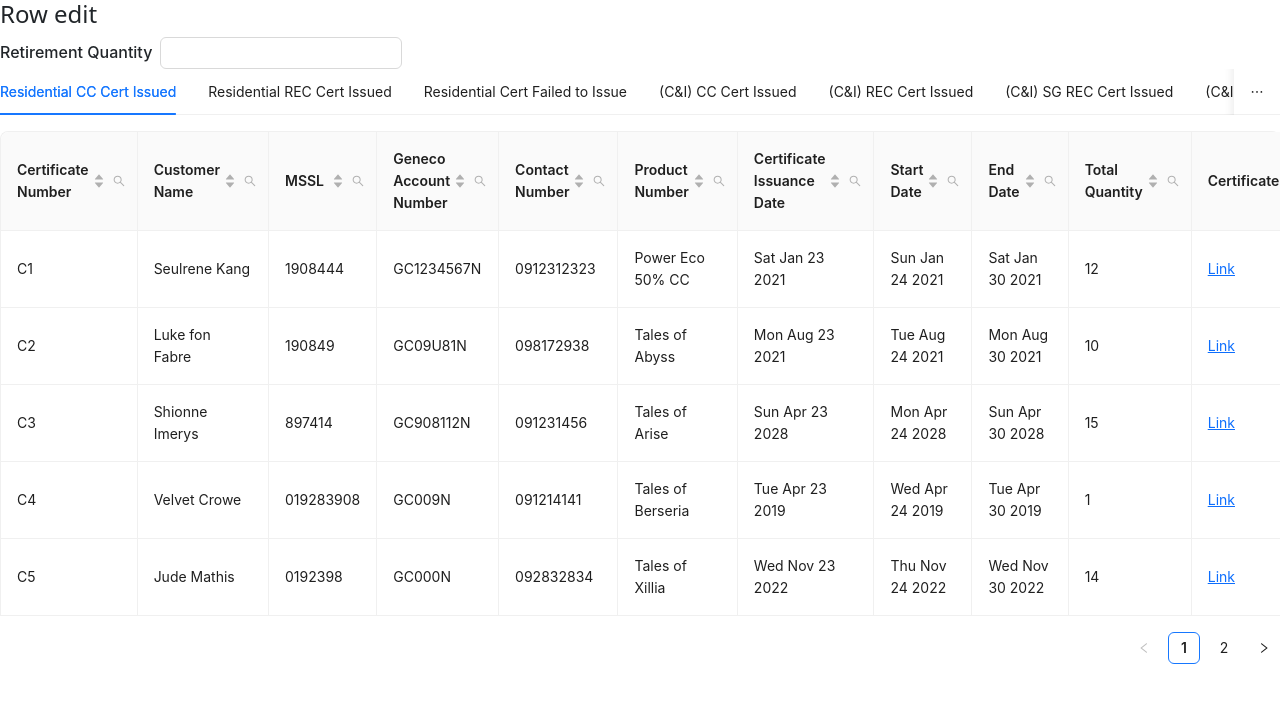
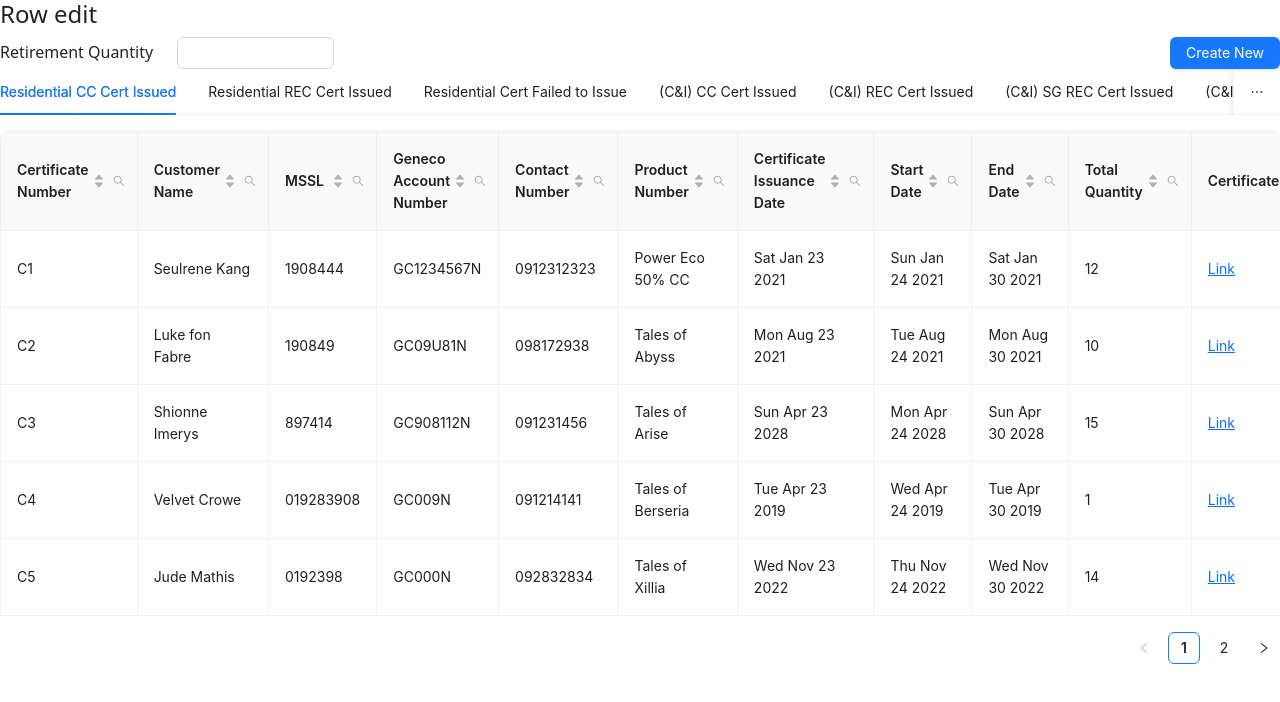
Before and after one commit to hansel-cmd/Table-Inline-Editting, a React (Create React App) app: page / in a window 1280 px wide. Shown: the top 702 px of the page. Built offline with nearby package versions, Linux system fonts and the light colour scheme.

Commit message:
feat: Added a Modal

```diff
--- a/src/App.js
+++ b/src/App.js
@@ -1,10 +1,18 @@
+import { useState } from 'react'
 import { Tabs } from 'antd'
-import { Input, Col, Row } from 'antd'
+import { Input } from 'antd'
 import AnotherTable from './components/AnotherTable'
+import CustomModal from './components/Modal'
 
 function App() {
 
+  const [currentTabTitle, setCurrentTabTitle] = useState('Residential CC Cert Issued')
   const handleTabChange = (key) => {
+    const currentTab = anotherTab.find(t => t.key === key)
+    if (!currentTab) return
+    const tabLabel = currentTab.label
+    setCurrentTabTitle(tabLabel)
+
     console.log(key)
   }
 
@@ -94,6 +102,7 @@ function App() {
       editable: false,
     },
   ]
+
   // Tab used for the SECOND table
   const anotherTab = [
     {
@@ -143,14 +152,16 @@ function App() {
     <div className="App">
       <h4>Row edit</h4>
 
-      <Row>
-        <Col className='d-flex align-items-center justify-content-center me-2'>
-          <h6 className='my-0'>Retirement Quantity</h6>
-        </Col>
-        <Col>
-          <Input onInput={(e) => console.log(e.target.value)} />
-        </Col>
-      </Row>
+
+      <div className='row'>
+        <div className="col-6 d-flex align-items-center justify-content-start">
+          <h6 className='my-0 me-4'>Retirement Quantity</h6>
+          <Input className='w-25' onInput={(e) => console.log(e.target.value)} />
+        </div>
+        <div className="col d-flex justify-content-end">
+          <CustomModal currentTabTitle={currentTabTitle}></CustomModal>
+        </div>
+      </div>
 
       <Tabs defaultActiveKey='1' items={anotherTab} onChange={handleTabChange}></Tabs>
     </div>
--- /dev/null
+++ b/src/components/Modal.js
@@ -0,0 +1,81 @@
+import { Button, Modal, Input, Select, DatePicker, InputNumber } from 'antd'
+import { useState } from 'react'
+
+const CustomModal = ({ currentTabTitle }) => {
+
+    const [isModalOpen, setIsModalOpen] = useState(false)
+
+    const showModal = () => {
+        setIsModalOpen(true)
+    }
+    const handleOk = () => {
+        setIsModalOpen(false)
+    }
+    const handleCancel = () => {
+        setIsModalOpen(false)
+    }
+
+
+    return (
+        <>
+            <Button type="primary" onClick={showModal}>
+                Create New
+            </Button>
+            <Modal
+                title={`Create new ${currentTabTitle}`}
+                open={isModalOpen}
+                onOk={handleOk}
+                onCancel={handleCancel}
+                width={500}
+                footer={[
+                    <Button key="back" onClick={handleCancel}>
+                        Return
+                    </Button>,
+                    <Button key="submit" type="primary" onClick={handleOk}>
+                        Submit
+                    </Button>,
+                ]}
+            >
+                <div className='py-4'>
+                    <div className="mb-3 row">
+                        <label for="field1" className="col-sm-2 col-form-label">Field1</label>
+                        <div className="col-sm-10">
+                            <Input id="field1" onInput={(e) => console.log(e.target.value)} />
+                        </div>
+                    </div>
+                    <div className="mb-3 row">
+                        <label for="field2" className="col-sm-2 col-form-label">Field2</label>
+                        <div className="col-sm-10">
+                            <Input id="field2" onInput={(e) => console.log(e.target.value)} />
+                        </div>
+                    </div>
+                    <div className="mb-3 row">
+                        <label for="field3" className="col-sm-2 col-form-label">Field3</label>
+                        <div className="col-sm-10">
+                                <Select className='w-100'>
+                                    <Select.Option value="option1">Option 1</Select.Option>
+                                    <Select.Option value="option2">Option 2</Select.Option>
+                                    <Select.Option value="option3">Option 3</Select.Option>
+                                    <Select.Option value="option4">Option 4</Select.Option>
+                                </Select>
+                        </div>
+                    </div>
+                    <div className="mb-3 row">
+                        <label for="field4" className="col-sm-2 col-form-label">Field4</label>
+                        <div className="col-sm-10">
+                            <DatePicker id="field4" className='w-100'/>
+                        </div>
+                    </div>
+                    <div className="mb-3 row">
+                        <label for="field5" className="col-sm-2 col-form-label">Field5</label>
+                        <div className="col-sm-10">
+                            <InputNumber id="field5" className='w-100'/>
+                        </div>
+                    </div>
+                </div>
+            </Modal>
+        </>
+    );
+}
+
+export default CustomModal;
```
